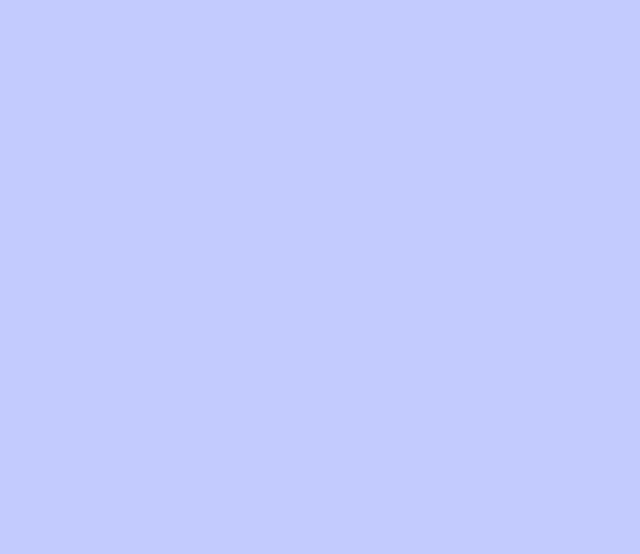
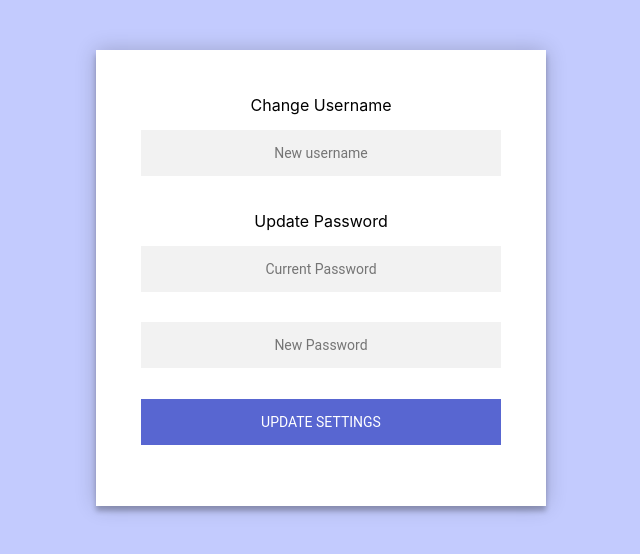
Before and after one commit to steffy-lo/rhizone, a React (Create React App) app in the folder the_rhizone/: page /settings in a window 1280 px wide. Shown: the top 554 px of the page, without its empty margins (319-959 px from the left). Built offline with nearby package versions, Linux system fonts and the light colour scheme.

Commit message:
finish settings view

```diff
--- a/the_rhizone/src/components/Login/index.js
+++ b/the_rhizone/src/components/Login/index.js
@@ -13,8 +13,9 @@ class Login extends React.Component {
           <form class="login-form">
             <input type="text" placeholder="username"/>
             <input type="password" placeholder="password"/>
-            <button>login</button>
-            <p class="message">Not registered? <a href="#">Create an account</a></p>
+            <button class="login">login</button>
+            <p class="message">Not registered? <a>Create an account</a></p><br/>
+            <button class="create">create</button>
           </form>
         </div>
       </div>
--- a/the_rhizone/src/components/Settings/index.js
+++ b/the_rhizone/src/components/Settings/index.js
@@ -1,11 +1,25 @@
 import React from 'react';
+import './styles.css';
 
 class Settings extends React.Component {
   render () {
    return(
-     <div>
-
-     </div>
+     <div class="container">
+        <dl class="form">
+          <label for="username">Change Username</label>
+          <input type="text" id="username" placeholder="New username"/>
+          <br/>
+          <br/>
+          <dt><label for="inputPassword">Update Password</label></dt>
+          <div>
+            <div>
+              <input type="password" id="inputPassword"  placeholder="Current Password"/>
+              <input type="password" id="inputPasswordNew" placeholder="New Password"/>
+            </div>
+          </div>
+          <p><button id = "save-settings" type="click" class="btn btn-primary">Update Settings</button></p>
+        </dl>
+      </div>
    );
   }
 }
--- /dev/null
+++ b/the_rhizone/src/components/Settings/styles.css
@@ -0,0 +1,37 @@
+.container {
+    position: relative;
+    margin: 50px auto 50px;
+    text-align: center;
+}
+
+.form input {
+    font-family: "Roboto", sans-serif;
+    outline: 0;
+    background: #f2f2f2;
+    width: 100%;
+    border: 0;
+    margin: 15px 0 15px;
+    padding: 15px;
+    box-sizing: border-box;
+    font-size: 14px;
+    text-align: center;
+}
+
+.form button {
+    font-family: "Roboto", sans-serif;
+    text-transform: uppercase;
+    outline: 0;
+    background: #5866D1;
+    width: 100%;
+    border: 0;
+    padding: 15px;
+    color: #FFFFFF;
+    font-size: 14px;
+    -webkit-transition: all 0.3 ease;
+    transition: all 0.3 ease;
+    cursor: pointer;
+}
+
+.form button:hover,.form button:active,.form button:focus {
+    background: #535FC1;
+  }
```
